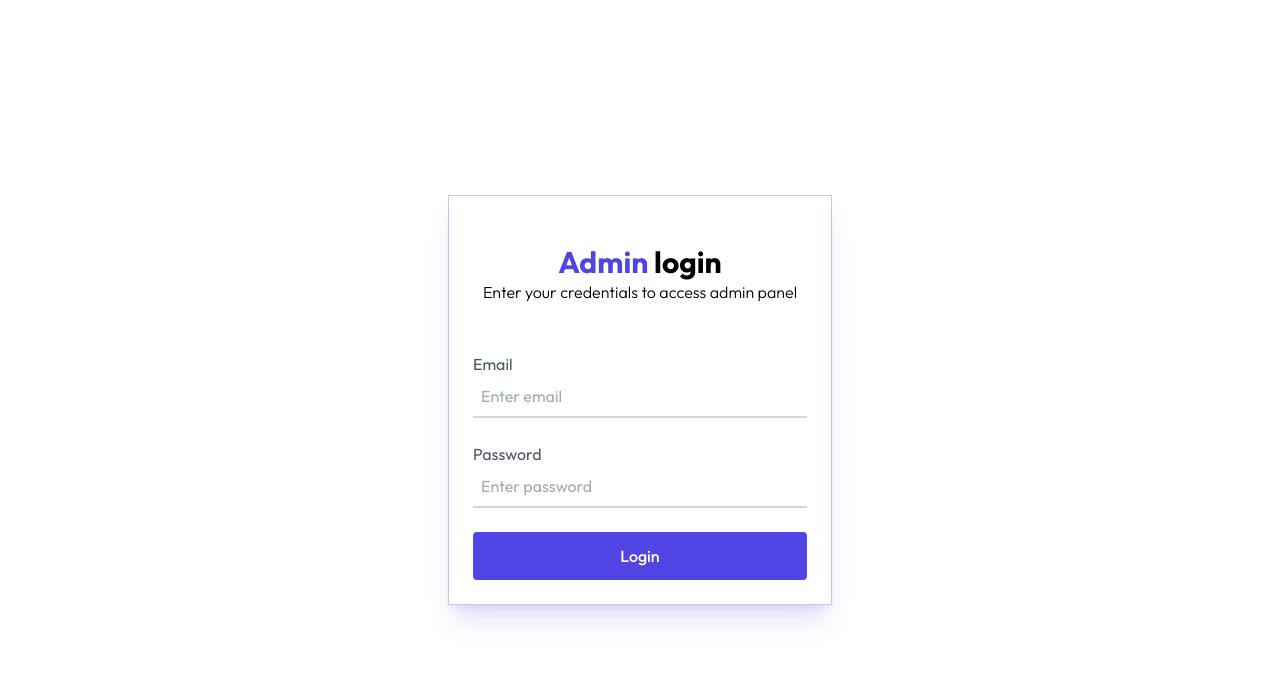
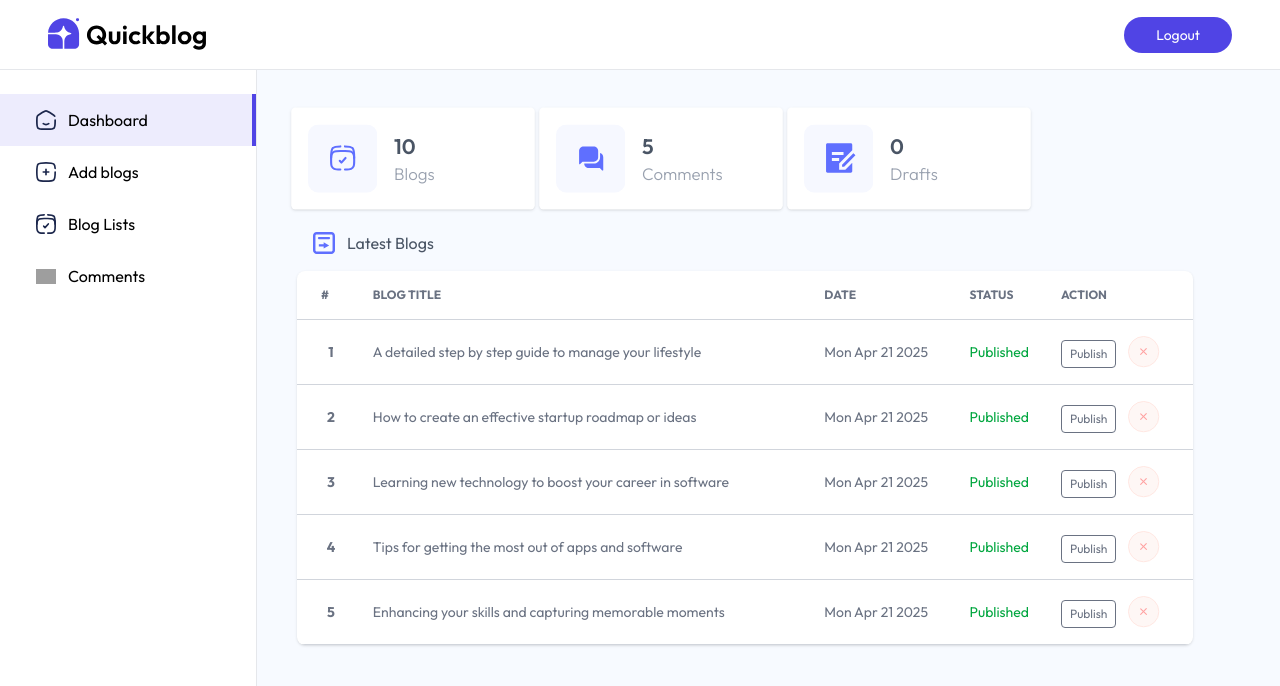
Before and after one commit to aakarsh-v/blog-ai, a React (Vite) app in the folder frontend/: page /admin in a window 1280 px wide. Shown: the top 686 px of the page. Built offline with nearby package versions, Linux system fonts and the light colour scheme; grey boxes are pictures that could not be loaded.

Commit message:
dashboard created

```diff
--- a/frontend/src/App.jsx
+++ b/frontend/src/App.jsx
@@ -15,7 +15,7 @@
       <Routes>
         <Route path='/' element={<Home/>}/>
         <Route path='/blog/:id' element={<Blog/>}/>
-        <Route path='/admin' element = {false ? <Layout/> : <Login/>}>
+        <Route path='/admin' element = {true ? <Layout/> : <Login/>}>
           <Route index element={<Dashboard/>}/>
           <Route path='addBlog' element={<AddBlog/>}/>
           <Route path='listBlog' element={<ListBlog/>}/>
--- /dev/null
+++ b/frontend/src/components/admin/BlogTableItem.jsx
@@ -0,0 +1,27 @@
+import React from 'react'
+import { assets } from '../../assets/assets';
+
+const BlogTableItem = ({blog, fetchBlogs, index}) => {
+
+    const {title, createdAt} = blog;
+    const BlogDate = new Date(createdAt);
+  return (
+    <tr className='border-y border-gray-300'>
+      <th className='px-2 py-4'>{index}</th>
+      <td className='px-2 py-4'>{title}</td>
+      <td className='px-2 py-4 max-sm:hidden'>{BlogDate.toDateString()}</td>
+      <td className='px-2 py-4 max-sm:hidden'>
+        <p className={`${blog.isPublished ? "text-green-600" : "text-orange-700"}`}
+        >{blog.isPublished ? 'Published' : 'Unpublished'}</p>
+      </td>
+      <td className='px-2 py-4 flex text-xs gap-3'>
+        <button className='border px-2 py-0.5 mt-1 rounded cursor-pointer'>
+            {blog.isPublished ? 'Publish' : 'Unpublish'}
+        </button>
+        <img src={assets.cross_icon} className = "w-8 hover:scale-110 transition-all cursor-pointer" alt="" />
+      </td>
+    </tr>
+  )
+}
+
+export default BlogTableItem
--- a/frontend/src/pages/admin/Dashboard.jsx
+++ b/frontend/src/pages/admin/Dashboard.jsx
@@ -1,9 +1,81 @@
-import React from 'react'
+import React, { useEffect, useState } from 'react'
+import { assets, dashboard_data } from '../../assets/assets'
+import BlogTableItem from '../../components/admin/BlogTableItem'
 
 const Dashboard = () => {
+
+    const [dashboardData, setDashboardData] = useState({
+        blogs: 0,
+        comments: 0,
+        drafts: 0,
+        recentBlogs: []
+    })
+
+    const fetchDashboard = async() => {
+        setDashboardData(dashboard_data);
+    }
+
+    useEffect(() => {
+        fetchDashboard();
+    }, [])
+
   return (
-    <div>
+    <div className='flex-1 p-4 md:p-10 bg-blue-50/50'>
+      <div className='flex flex-wrap gap-4'>
+        <div className='flex items-center gap-4 bg-white p-4 min-w-58 rounded
+        shadow cursor-pointer hover: scale-105 transition-all'>
+            <img src={assets.dashboard_icon_1} alt="" />
+            <div>
+                <p className='text-xl font-semibold text-gray-600'>{dashboardData.blogs}</p>
+                <p className='text-gray-400 font-light'>Blogs</p>
+            </div>
+        </div>
 
+        <div className='flex items-center gap-4 bg-white p-4 min-w-58 rounded
+        shadow cursor-pointer hover: scale-105 transition-all'>
+            <img src={assets.dashboard_icon_2} alt="" />
+            <div>
+                <p className='text-xl font-semibold text-gray-600'>{dashboardData.comments}</p>
+                <p className='text-gray-400 font-light'>Comments</p>
+            </div>
+        </div>
+
+        <div className='flex items-center gap-4 bg-white p-4 min-w-58 rounded
+        shadow cursor-pointer hover: scale-105 transition-all'>
+            <img src={assets.dashboard_icon_3} alt="" />
+            <div>
+                <p className='text-xl font-semibold text-gray-600'>{dashboardData.drafts}</p>
+                <p className='text-gray-400 font-light'>Drafts</p>
+            </div>
+        </div>
+      </div>
+      <div>
+        <div className='flex items-center gap-3 m-4 mt-6 text-gray-600'>
+            <img src={assets.dashboard_icon_4} alt="" />
+            <p>Latest Blogs</p>
+        </div>
+
+        <div className='relative max-w-4xl overflow-x-auto shadow rounded-lg
+        scrollbar-hide bg-white'>
+            <table className='w-full text-sm text-gray-500'>
+                <thead className='text-xs test-gray-600 text-left uppercase'>
+                    <tr>
+                        <th scope='col' className='px-2 py-4 xl:px-6'> # </th>
+                        <th scope='col' className='px-2 py-4'>Blog Title </th>
+                        <th scope='col' className='px-2 py-4 max-sm:hidden'> Date </th>
+                        <th scope='col' className='px-2 py-4 max-sm:hidden'> Status </th>
+                        <th scope='col' className='px-2 py-4'> Action </th>
+                    </tr>
+                </thead>
+                <tbody>
+                    {dashboardData.recentBlogs.map((blog, index)=>{
+                        return <BlogTableItem key={blog._id} blog={blog}
+                        fetchBlogs={fetchDashboard} index={index+1}/>
+                    })}
+                </tbody>
+            </table>
+        </div>
+      </div>
     </div>
   )
 }
```
